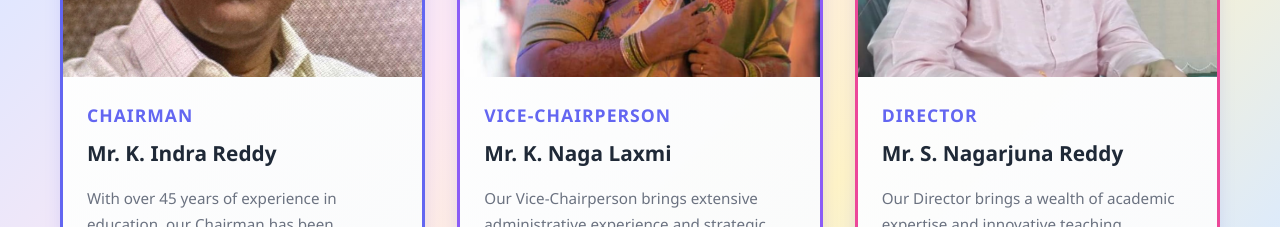
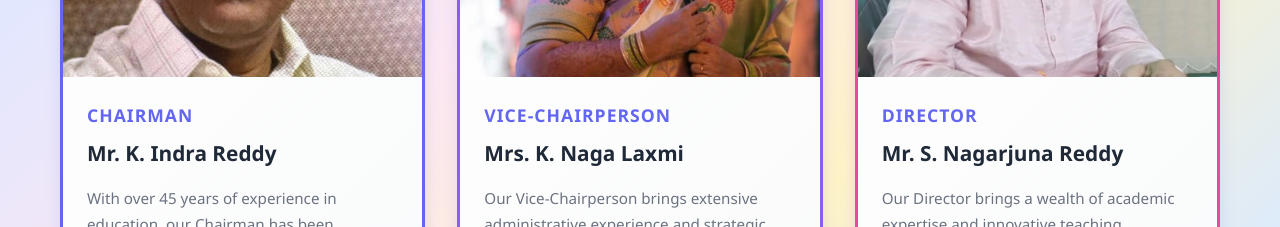
Before and after one commit to Nikhilsahani007/School-Website-Project, a React (Vite) app in the folder siddhartha-school/client/: page / in a window 1280 px wide. Shown: the part 1620-1847 px from the top of the page. Built offline with nearby package versions, Linux system fonts and the light colour scheme; no server answers; the HTML template or start-up script is replaced by a standard one.

Commit message:
Update MRs

```diff
--- a/siddhartha-school/client/src/pages/Home.jsx
+++ b/siddhartha-school/client/src/pages/Home.jsx
@@ -231,7 +231,7 @@ function Home() {
 							</div>
 							<div className="management-info">
 								<h3>Vice-Chairperson</h3>
-								<p className="management-name">Mr. K. Naga Laxmi</p>
+								<p className="management-name">Mrs. K. Naga Laxmi</p>
 								<p className="management-desc">
 									Our Vice-Chairperson brings extensive administrative experience and strategic leadership to
 									the group. She plays a key role in expanding our educational network and ensuring consistent
```
